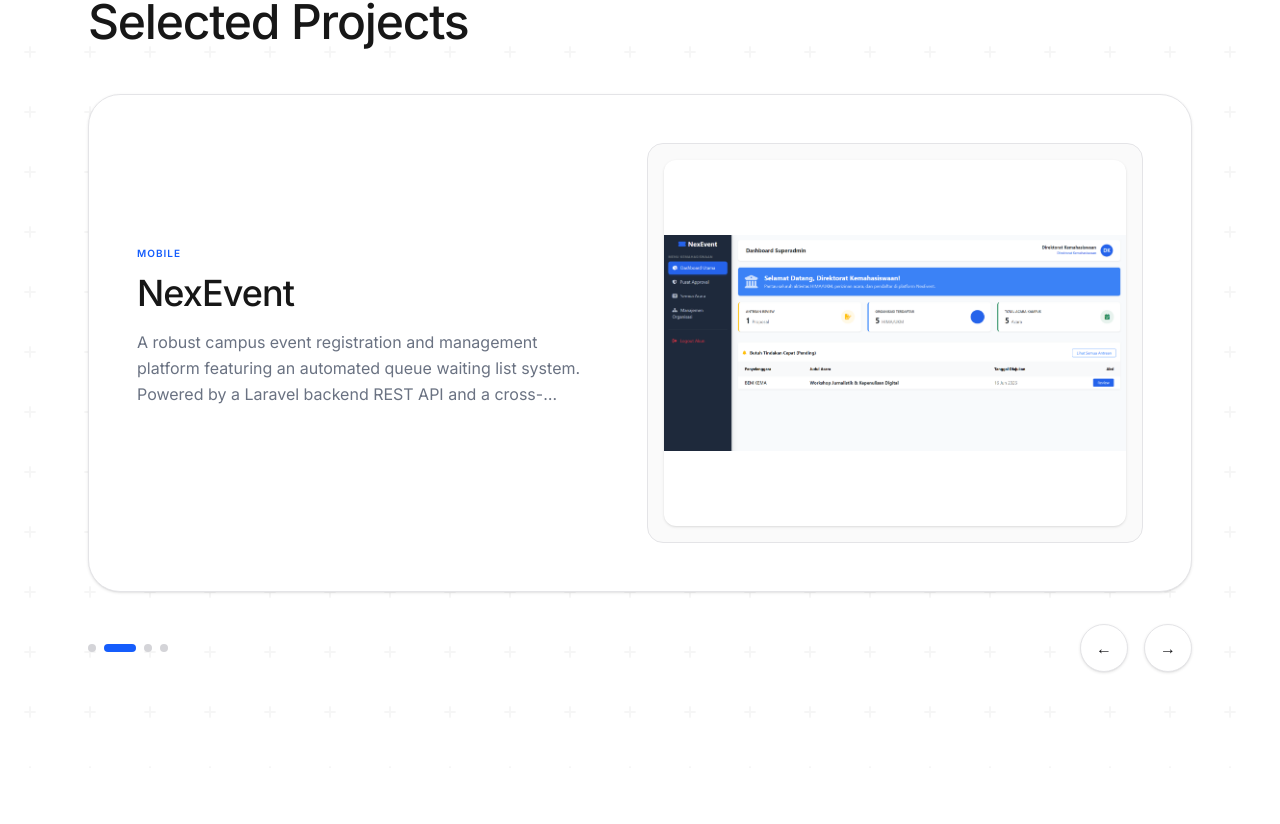
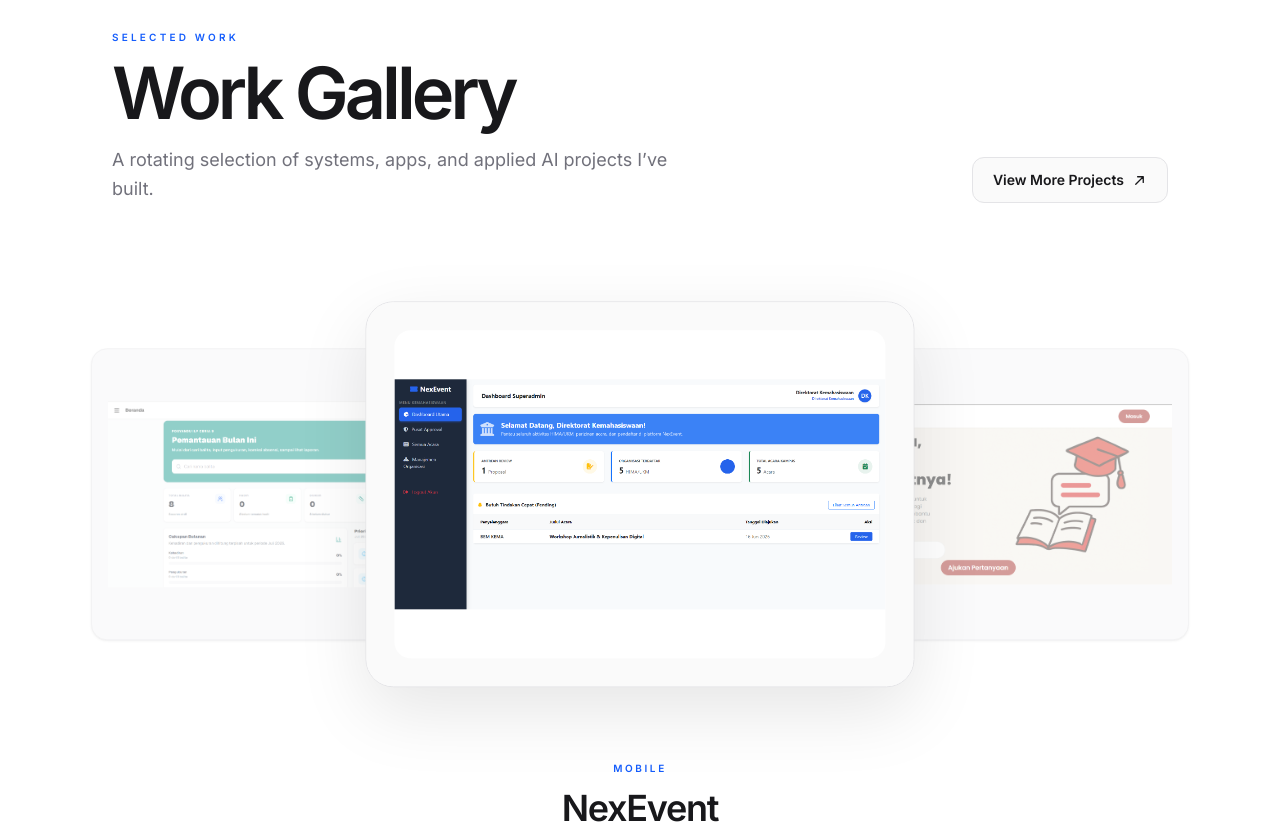
Before and after one commit to Tisee747/tisee-portfolio-v2, a Next.js app: page / in a window 1280 px wide. Shown: the part 1805-2629 px from the top of the page. Built offline with nearby package versions, Linux system fonts and the light colour scheme.

Commit message:
feat(work): rebuild selected projects as autoplay gallery

```diff
--- a/src/components/ProjectsList.tsx
+++ b/src/components/ProjectsList.tsx
@@ -1,156 +1,156 @@
 "use client";
 
-import { useEffect, useState } from "react";
+import { useEffect, useMemo, useState } from "react";
 import Image from "next/image";
+import Link from "next/link";
 import { projectsData } from "@/data/portfolioData";
-import Link from "next/link";
 import { FadeIn } from "@/components/FadeIn";
 
 export default function ProjectsList() {
   const [currentIndex, setCurrentIndex] = useState(0);
   const [isHovered, setIsHovered] = useState(false);
 
-  // Pick only top 4 selected projects
-  const selectedProjects = projectsData.slice(0, 4);
+  const selectedProjects = useMemo(
+    () => projectsData.filter((project) => project.images && project.images.length > 0).slice(0, 6),
+    []
+  );
 
-  // Auto-scroll logic via state
   useEffect(() => {
-    if (isHovered) return;
-    const interval = setInterval(() => {
+    if (isHovered || selectedProjects.length < 2) return;
+
+    const interval = window.setInterval(() => {
       setCurrentIndex((prev) => (prev + 1) % selectedProjects.length);
-    }, 4000);
+    }, 5600);
 
-    return () => clearInterval(interval);
+    return () => window.clearInterval(interval);
   }, [isHovered, selectedProjects.length]);
 
-  const handleNext = () => {
-    setCurrentIndex((prev) => (prev + 1) % selectedProjects.length);
+  const goTo = (index: number) => {
+    setCurrentIndex((index + selectedProjects.length) % selectedProjects.length);
   };
 
-  const handlePrev = () => {
-    setCurrentIndex((prev) => (prev - 1 + selectedProjects.length) % selectedProjects.length);
-  };
+  const previousIndex = (currentIndex - 1 + selectedProjects.length) % selectedProjects.length;
+  const nextIndex = (currentIndex + 1) % selectedProjects.length;
+  const activeProject = selectedProjects[currentIndex];
+  const previousProject = selectedProjects[previousIndex];
+  const nextProject = selectedProjects[nextIndex];
+  const activeHref = activeProject.demoUrl || activeProject.repoUrl || "/projects";
+  const activeExternal = Boolean(activeProject.demoUrl || activeProject.repoUrl);
 
   return (
-    <section id="projects" className="relative w-full bg-white py-24 flex flex-col justify-center overflow-hidden border-t border-zinc-100">
+    <section
+      id="projects"
+      className="relative w-full overflow-hidden border-t border-zinc-100 bg-white py-24 md:py-32"
+      onMouseEnter={() => setIsHovered(true)}
+      onMouseLeave={() => setIsHovered(false)}
+    >
+      <div className="mx-auto w-full max-w-6xl px-6 md:px-12">
+        <FadeIn className="mb-14 flex flex-col gap-7 md:flex-row md:items-end md:justify-between">
+          <div>
+            <div className="mb-3 text-[10px] font-semibold uppercase tracking-[0.32em] text-blue-600">Selected work</div>
+            <h2 className="text-5xl font-semibold tracking-[-0.055em] text-zinc-900 md:text-7xl">Work Gallery</h2>
+            <p className="mt-4 max-w-xl text-base leading-relaxed text-zinc-500 md:text-lg">
+              A rotating selection of systems, apps, and applied AI projects I’ve built.
+            </p>
+          </div>
 
-      {/* Decorative background for Projects */}
-      <svg className="absolute inset-0 w-full h-full opacity-[0.03] pointer-events-none z-0" xmlns="http://www.w3.org/2000/svg">
-        <defs>
-          <pattern id="plus-pattern" width="60" height="60" patternUnits="userSpaceOnUse">
-            <path d="M30 25 V35 M25 30 H35" stroke="black" strokeWidth="2" strokeLinecap="round"/>
-          </pattern>
-        </defs>
-        <rect width="100%" height="100%" fill="url(#plus-pattern)" />
+          <Link
+            href="/projects"
+            className="group inline-flex w-fit items-center gap-2 rounded-xl border border-zinc-200 bg-zinc-50 px-5 py-3 text-sm font-semibold text-zinc-900 transition-all hover:-translate-y-0.5 hover:border-zinc-300 hover:bg-white"
+          >
+            View More Projects
+            <svg width="15" height="15" viewBox="0 0 16 16" fill="none" className="transition-transform group-hover:translate-x-0.5" aria-hidden="true">
+              <path d="M4 12 12 4M6 4h6v6" stroke="currentColor" strokeWidth="1.4" strokeLinecap="round" strokeLinejoin="round" />
             </svg>
+          </Link>
+        </FadeIn>
 
-      <div className="max-w-[1200px] mx-auto w-full px-6 md:px-12 relative z-10">
+        <FadeIn delay={0.12}>
+          <div className="relative h-[300px] sm:h-[390px] md:h-[470px]">
+            <button
+              type="button"
+              onClick={() => goTo(previousIndex)}
+              className="absolute left-[-18%] top-1/2 z-10 h-[56%] w-[58%] -translate-y-1/2 overflow-hidden rounded-2xl border border-zinc-200 bg-zinc-100 opacity-45 shadow-sm transition-all duration-700 hover:opacity-65 sm:left-[-10%] sm:h-[60%] sm:w-[48%] md:left-[-2%] md:h-[62%] md:w-[40%]"
+              aria-label={`Show ${previousProject.title}`}
+            >
+              <Image src={previousProject.images![0]} alt="" fill className="object-contain p-4" />
+            </button>
 
-        {/* Header */}
-        <FadeIn className="flex justify-between items-end mb-12">
-          <div>
-            <h2 className="text-4xl md:text-5xl font-medium text-neutral-900 tracking-tight">
-              Selected Projects
-            </h2>
+            <Link
+              href={activeHref}
+              target={activeExternal ? "_blank" : undefined}
+              rel={activeExternal ? "noopener noreferrer" : undefined}
+              className="group absolute left-1/2 top-1/2 z-30 h-[78%] w-[76%] -translate-x-1/2 -translate-y-1/2 overflow-hidden rounded-[1.75rem] border border-zinc-200 bg-white shadow-[0_24px_70px_rgba(0,0,0,0.10)] transition-all duration-700 hover:-translate-y-[52%] sm:w-[68%] md:h-[82%] md:w-[52%]"
+              aria-label={`Open ${activeProject.title}`}
+            >
+              <div className="relative h-full w-full bg-zinc-50 p-4 md:p-7">
+                <div className="relative h-full w-full overflow-hidden rounded-2xl bg-white">
+                  <Image
+                    key={activeProject.id}
+                    src={activeProject.images![0]}
+                    alt={`${activeProject.title} preview`}
+                    fill
+                    priority={currentIndex === 0}
+                    className="object-contain transition-transform duration-700 group-hover:scale-[1.025]"
+                  />
+                </div>
+              </div>
+            </Link>
+
+            <button
+              type="button"
+              onClick={() => goTo(nextIndex)}
+              className="absolute right-[-18%] top-1/2 z-10 h-[56%] w-[58%] -translate-y-1/2 overflow-hidden rounded-2xl border border-zinc-200 bg-zinc-100 opacity-45 shadow-sm transition-all duration-700 hover:opacity-65 sm:right-[-10%] sm:h-[60%] sm:w-[48%] md:right-[-2%] md:h-[62%] md:w-[40%]"
+              aria-label={`Show ${nextProject.title}`}
+            >
+              <Image src={nextProject.images![0]} alt="" fill className="object-contain p-4" />
+            </button>
           </div>
         </FadeIn>
 
-        {/* Carousel Container */}
-        <FadeIn delay={0.2} className="relative w-full overflow-hidden rounded-[2rem] bg-white border border-zinc-200 shadow-sm">
-          <div
-            onMouseEnter={() => setIsHovered(true)}
-            onMouseLeave={() => setIsHovered(false)}
-            onTouchStart={() => setIsHovered(true)}
-            onTouchEnd={() => setIsHovered(false)}
-            className="flex transition-transform duration-700 ease-[cubic-bezier(0.25,1,0.5,1)]"
-            style={{ transform: `translateX(-${currentIndex * 100}%)` }}
-          >
-            {selectedProjects.map((project) => (
-              <div
-                key={project.id}
-                className="w-full shrink-0 flex flex-col md:flex-row p-6 md:p-12 gap-8 md:gap-12"
-              >
-                {/* Left: Details */}
-                <div className="flex flex-col flex-1 justify-center order-2 md:order-1">
-                  <div className="text-[10px] font-semibold text-blue-600 tracking-widest uppercase mb-3">
-                    {project.projectLayout === 'none' ? 'Backend' : (project.projectLayout || 'web')}
+        <FadeIn delay={0.18} className="mx-auto mt-4 max-w-4xl text-center md:mt-8">
+          <div className="mb-3 text-[10px] font-semibold uppercase tracking-[0.26em] text-blue-600">
+            {activeProject.projectLayout === "none" ? "Backend" : activeProject.projectLayout || "Project"}
           </div>
-                  <h3 className="text-3xl md:text-4xl font-medium text-neutral-900 mb-4 tracking-tight">
-                    {project.title}
-                  </h3>
-                  <p className="text-base text-gray-500 mb-8 line-clamp-3 leading-relaxed">
-                    {project.description}
+          <h3 className="text-2xl font-semibold tracking-[-0.035em] text-zinc-900 md:text-4xl">{activeProject.title}</h3>
+          <p className="mx-auto mt-4 max-w-3xl text-sm leading-7 text-zinc-500 md:text-base">
+            {activeProject.description}
           </p>
 
-                  <div className="flex flex-wrap gap-3">
-                    {project.repoUrl && (
-                      <Link href={project.repoUrl} target="_blank" rel="noopener noreferrer" className="bg-slate-50 border border-zinc-200 text-zinc-900 px-6 py-3 rounded-full text-sm font-semibold hover:bg-zinc-100 transition-colors flex items-center justify-center shadow-sm">
-                        Repository
-                      </Link>
-                    )}
-                    {project.demoUrl && (
-                      <Link href={project.demoUrl} target="_blank" rel="noopener noreferrer" className="bg-zinc-900 text-white px-6 py-3 rounded-full text-sm font-semibold hover:bg-zinc-800 transition-colors flex items-center justify-center shadow-sm">
-                        Live Demo
-                      </Link>
-                    )}
-                  </div>
-                </div>
+          <div className="mt-7 flex items-center justify-center gap-5">
+            <button
+              type="button"
+              onClick={() => goTo(previousIndex)}
+              className="grid h-10 w-10 place-items-center rounded-full border border-zinc-200 bg-white text-zinc-900 transition hover:border-zinc-300 hover:bg-zinc-50 active:scale-95"
+              aria-label="Previous project"
+            >
+              ←
+            </button>
 
-                {/* Right: Image */}
-                <div className="flex-1 w-full aspect-video md:aspect-auto md:h-[400px] bg-zinc-50 rounded-2xl relative overflow-hidden border border-zinc-200 flex items-center justify-center p-4 order-1 md:order-2 group">
-                  <div className="relative w-full h-full rounded-xl overflow-hidden shadow-sm bg-white">
-                    {project.images && project.images.length > 0 ? (
-                      <Image
-                        src={project.images[0]}
-                        alt={project.title}
-                        fill
-                        className="object-contain transition-transform duration-700 ease-out group-hover:scale-[1.03]"
-                      />
-                    ) : (
-                      <div className="w-full h-full flex items-center justify-center text-zinc-400">
-                        No Image Available
-                      </div>
-                    )}
-                  </div>
-                </div>
-              </div>
-            ))}
-          </div>
-        </FadeIn>
-
-        {/* Carousel Controls */}
-        <FadeIn delay={0.3} className="flex justify-between items-center mt-8">
-
-          {/* Progress Indicators */}
-          <div className="flex gap-2">
-            {selectedProjects.map((_, idx) => (
+            <div className="flex items-center gap-2">
+              {selectedProjects.map((project, index) => (
                 <button
-                key={idx}
-                onClick={() => setCurrentIndex(idx)}
-                className={`h-2 rounded-full transition-all duration-300 ${
-                  currentIndex === idx ? "w-8 bg-blue-600" : "w-2 bg-zinc-300 hover:bg-zinc-400"
+                  key={project.id}
+                  type="button"
+                  onClick={() => goTo(index)}
+                  className={`h-1.5 rounded-full transition-all duration-300 ${
+                    currentIndex === index ? "w-7 bg-zinc-900" : "w-1.5 bg-zinc-300 hover:bg-zinc-400"
                   }`}
-                aria-label={`Go to slide ${idx + 1}`}
+                  aria-label={`Show ${project.title}`}
                 />
               ))}
             </div>
 
-          <div className="flex gap-4">
             <button
-              onClick={handlePrev}
-              className="w-12 h-12 rounded-full flex items-center justify-center bg-white text-zinc-900 hover:bg-zinc-50 transition-colors border border-zinc-200 shadow-sm active:scale-95"
+              type="button"
+              onClick={() => goTo(nextIndex)}
+              className="grid h-10 w-10 place-items-center rounded-full border border-zinc-200 bg-white text-zinc-900 transition hover:border-zinc-300 hover:bg-zinc-50 active:scale-95"
+              aria-label="Next project"
             >
-              &larr;
-            </button>
-            <button
-              onClick={handleNext}
-              className="w-12 h-12 rounded-full flex items-center justify-center bg-white text-zinc-900 hover:bg-zinc-50 transition-colors border border-zinc-200 shadow-sm active:scale-95"
-            >
-              &rarr;
+              →
             </button>
           </div>
         </FadeIn>
-
       </div>
     </section>
   );
```
Lines whose indentation alone changed are shown as unchanged.
